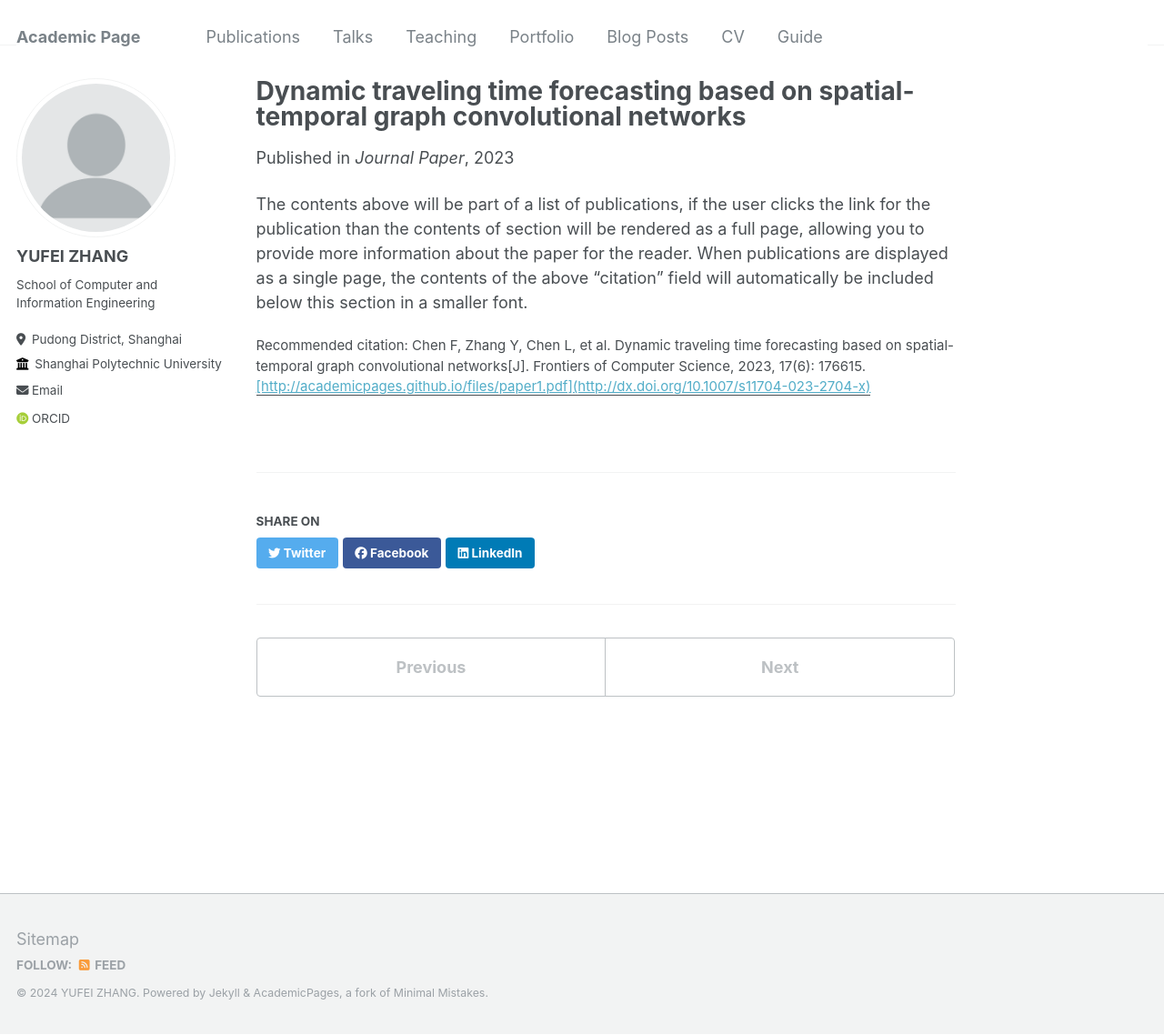
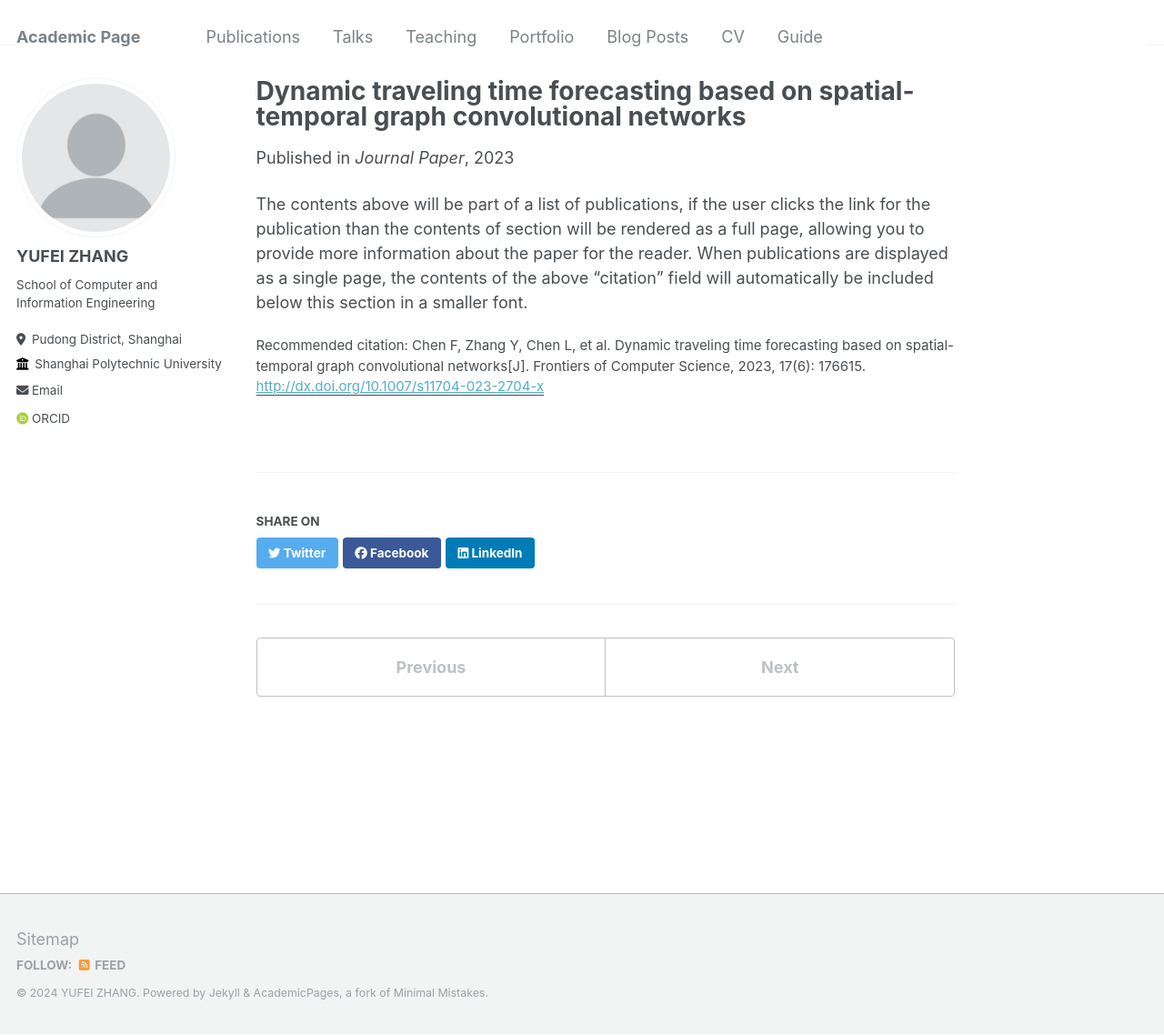
Before and after one commit to yfyaya/yfyaya.github.io, a Jekyll site: the page built from _publications/2009-10-01-paper-title-number-1.md, in a window 1280 px wide and 1138 px high. Shown: the whole window at 91% size. Built offline with Jekyll 4.4.1, drawn with Linux system fonts in a browser that asks for light colours; some web fonts are replaced; part of the change alters nothing that is shown.

Commit message:
Update 2009-10-01-paper-title-number-1.md

```diff
--- a/_publications/2009-10-01-paper-title-number-1.md
+++ b/_publications/2009-10-01-paper-title-number-1.md
@@ -4,7 +4,7 @@ collection: Frontiers of Computer Science
 excerpt: 'This paper is about the number 1. The number 2 is left for future work.'
 date: 2023-12-02
 venue: 'Journal Paper'
-paperurl: '[http://academicpages.github.io/files/paper1.pdf](http://dx.doi.org/10.1007/s11704-023-2704-x)'
+paperurl: 'http://dx.doi.org/10.1007/s11704-023-2704-x'
 citation: 'Chen F, Zhang Y, Chen L, et al. Dynamic traveling time forecasting based on spatial-temporal graph convolutional networks[J]. Frontiers of Computer Science, 2023, 17(6): 176615.'
 ---
 
```
